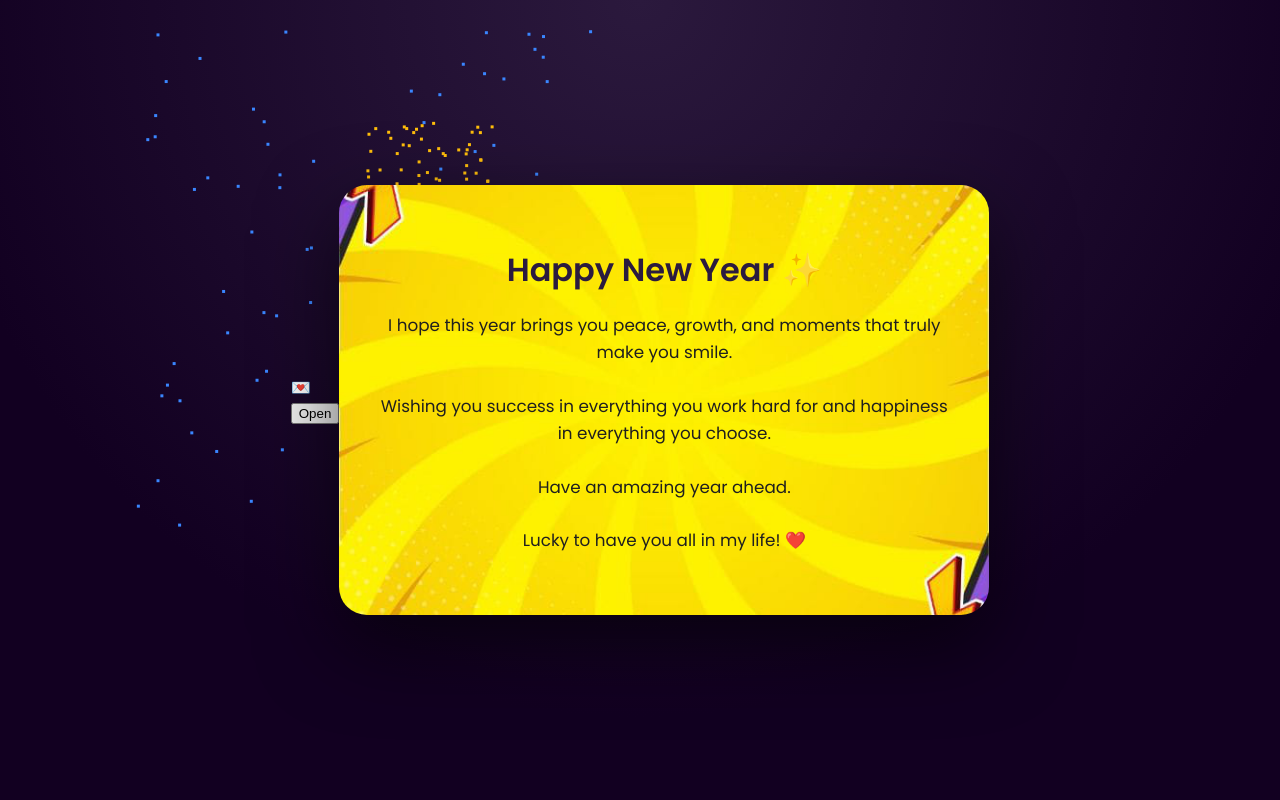
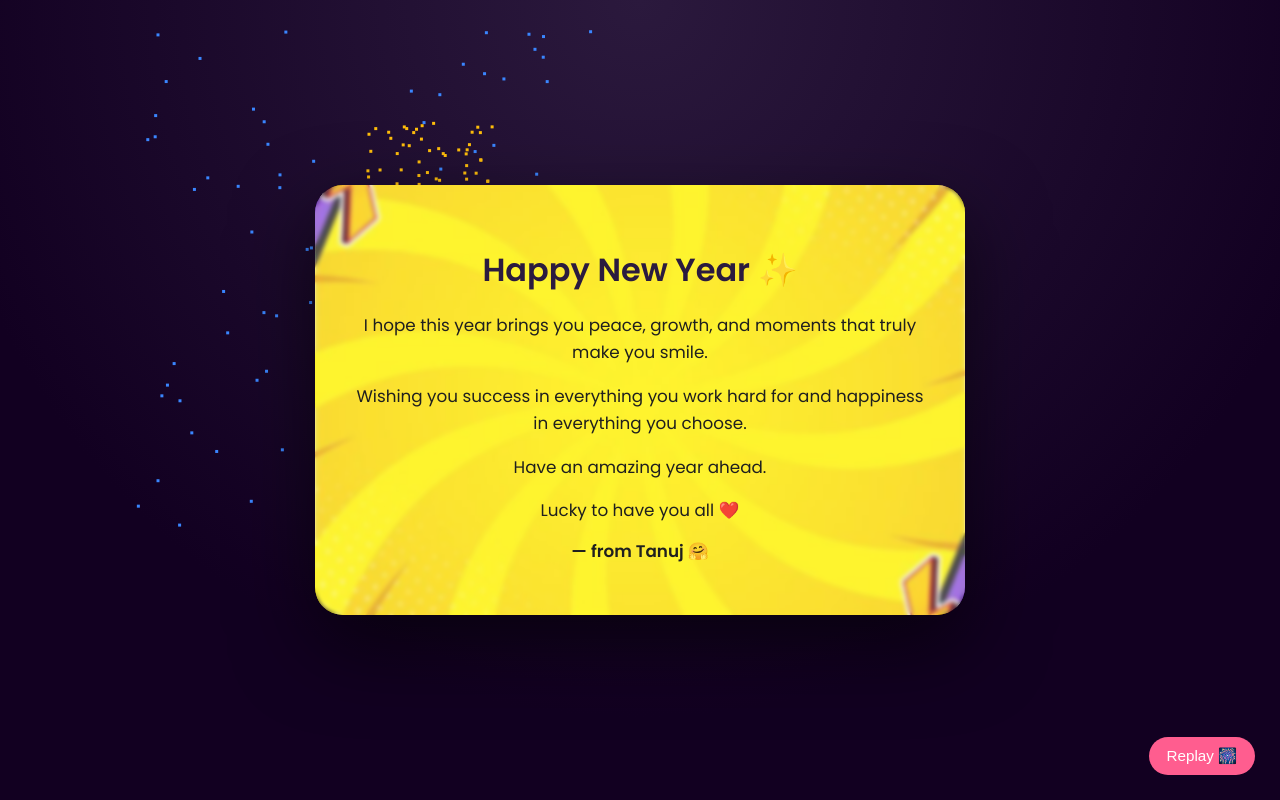
Before and after one commit to TANUJYADAV29/new-year-wish, a Flask app: page / in a window 1280 px wide. Run offline with Flask 3, Linux system fonts and the light colour scheme.

Commit message:
Refactor New Year card layout and functionality
Updated the New Year wish card to include a replay button and enhanced the message display.

```diff
--- a/new_year_wish/templates/index.html
+++ b/new_year_wish/templates/index.html
@@ -11,44 +11,31 @@
 
 <canvas id="canvas"></canvas>
 
-<!-- Envelope Container -->
-<div class="envelope-container">
+<!-- CARD -->
+<div class="message show" id="msg">
+  <div class="card-overlay"></div>
 
-  <div class="envelope">
-    <div class="env-top">💌</div>
-    <div class="env-bottom"></div>
-  </div>
-
-  <!-- REAL BUTTON -->
-  <button class="open-btn" onclick="openEnvelope()">Open</button>
-</div>
-
-<!-- Card -->
-<div class="message" id="msg">
   <div class="card-text">
     <h1>Happy New Year ✨</h1>
+
     <p>
-      I hope this year brings you peace, growth, and moments that truly make you smile.<br><br>
-      Wishing you success in everything you work hard for and happiness in everything you choose.<br><br>
-      Have an amazing year ahead.<br><br>
-      Lucky to have you all in my life! ❤️
+      I hope this year brings you peace, growth, and moments that truly make you smile.
     </p>
+
+    <p>
+      Wishing you success in everything you work hard for and happiness in everything you choose.
+    </p>
+
+    <p>Have an amazing year ahead.</p>
+
+    <p> Lucky to have you all ❤️</p>
+
+    <p class="signature">— from Tanuj 🤗</p>
   </div>
 </div>
 
-<script>
-let started = false;
-
-function openEnvelope() {
-  document.querySelector(".envelope-container").style.display = "none";
-  document.getElementById("msg").classList.add("show");
-
-  if (!started) {
-    started = true;
-    startFireworks();
-  }
-}
-</script>
+<!-- REPLAY BUTTON -->
+<button class="replay-btn" onclick="replayFireworks()">Replay 🎆</button>
 
 <script src="/static/fireworks.js"></script>
 </body>
```
